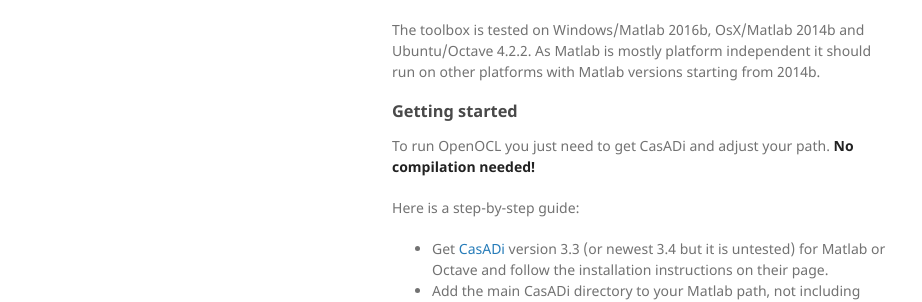
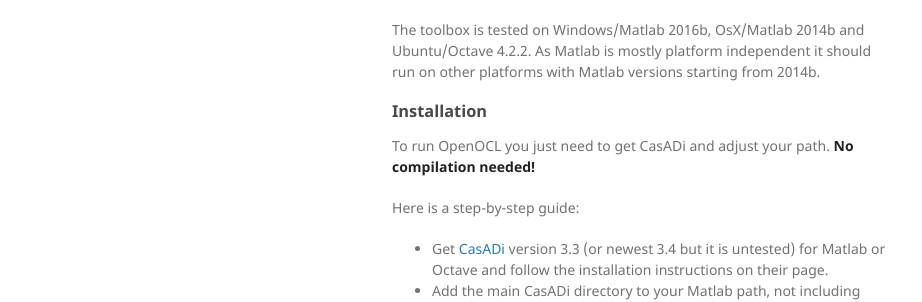
Before and after one commit to OpenOCL/openocl.github.io, a Jekyll site: the page built from get-started.md, in a window 1280 px wide and 900 px high. Shown: the part 331-633 px from the top of the window, without its empty margins (178-1100 px from the left). Built offline with Jekyll 4.4.1, drawn with Linux system fonts in a browser that asks for light colours; our own code applies the rules of GitHub Pages for plain Markdown files.

Commit message:
Update get-started.md

```diff
--- a/get-started.md
+++ b/get-started.md
@@ -9,7 +9,7 @@
 
 The toolbox is tested on Windows/Matlab 2016b, OsX/Matlab 2014b and Ubuntu/Octave 4.2.2. As Matlab is mostly platform independent it should run on other platforms with Matlab versions starting from 2014b.
 
-### Getting started
+### Installation
 
 To run OpenOCL you just need to get CasADi and adjust your path.
 **No compilation needed!**
```
